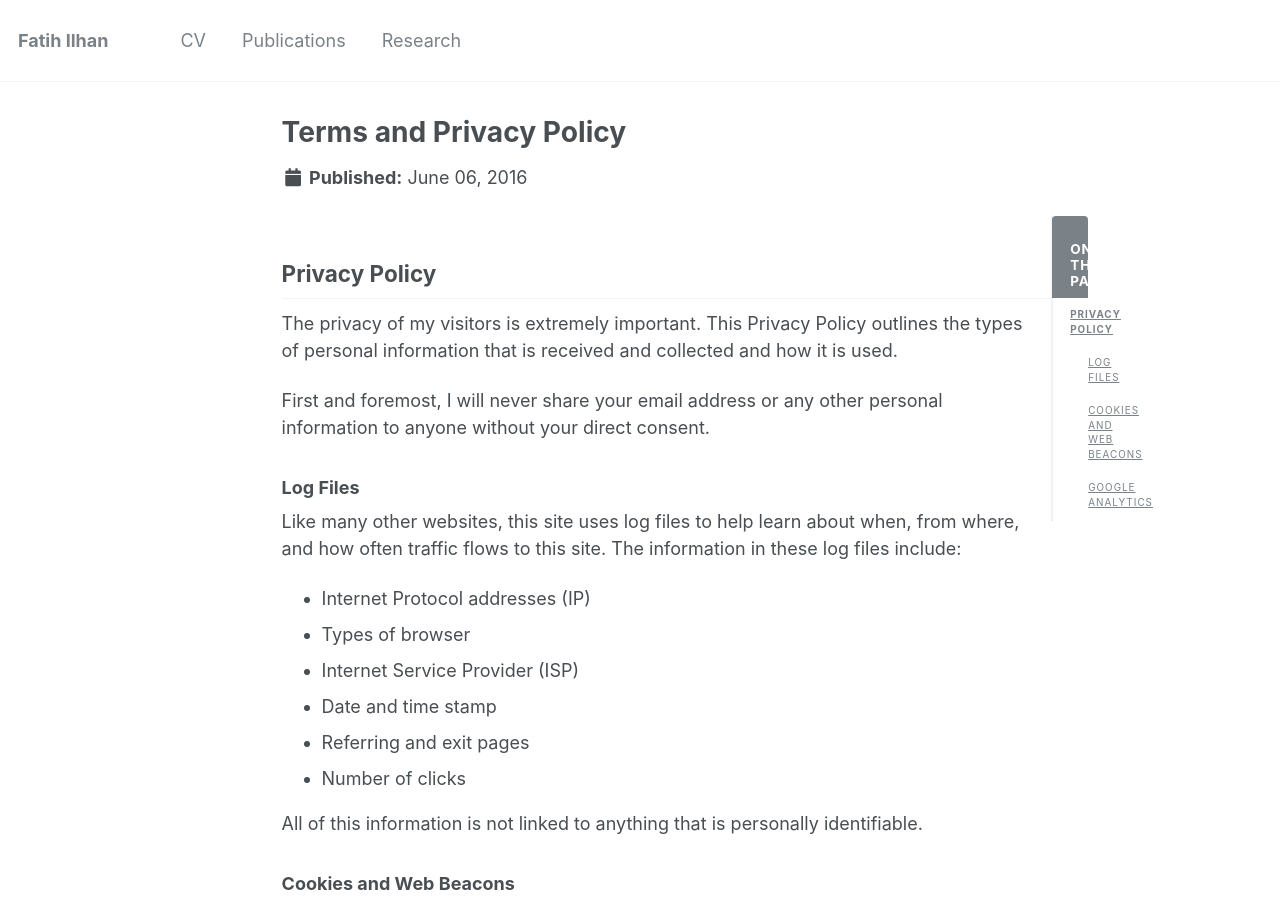
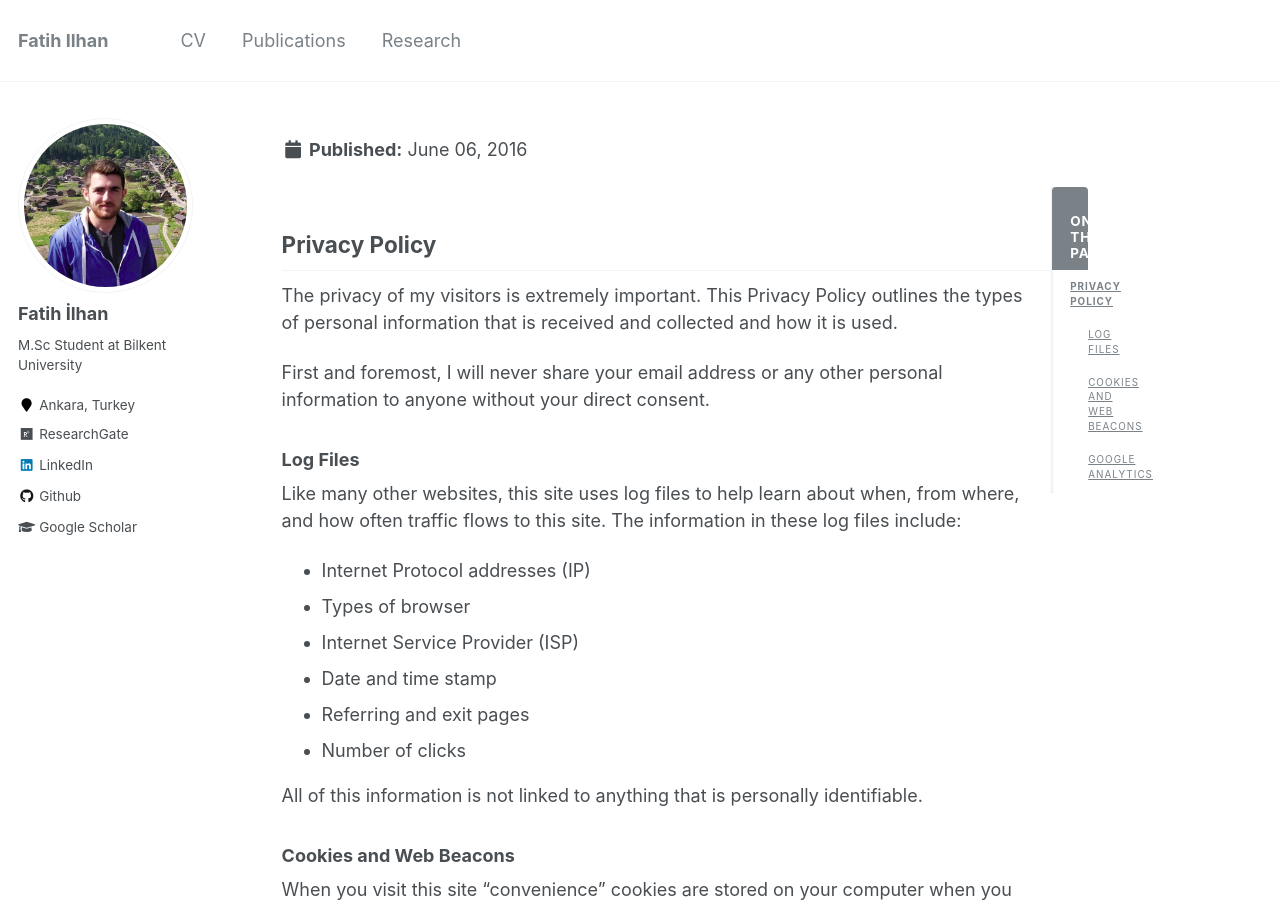
Before and after one commit to fatih-ilhan/fatih-ilhan.github.io, a Jekyll site: the page built from _pages/terms.md, in a window 1280 px wide and 900 px high. Built offline with Jekyll 4.4.1, drawn with Linux system fonts in a browser that asks for light colours.

```diff
--- a/_config.yml
+++ b/_config.yml
@@ -211,7 +211,7 @@
       type: pages
     values:
       layout: single
-      author_profile: false
+      author_profile: true
   # _teaching
   - scope:
       path: ""
--- a/_layouts/single.html
+++ b/_layouts/single.html
@@ -26,7 +26,7 @@
     <div class="page__inner-wrap">
       {% unless page.header.overlay_color or page.header.overlay_image %}
         <header>
-          {% if page.title %}<h1 class="page__title" itemprop="headline">{{ page.title | markdownify | remove: "<p>" | remove: "</p>" }}</h1>{% endif %}
+          {% if page.title %}<h1 class="page__title" itemprop="headline">{{ markdownify | remove: "<p>" | remove: "</p>" }}</h1>{% endif %}
           {% if page.read_time %}
             <p class="page__meta"><i class="fa fa-clock-o" aria-hidden="true"></i> {% include read-time.html %}</p>
           {% endif %}
```
